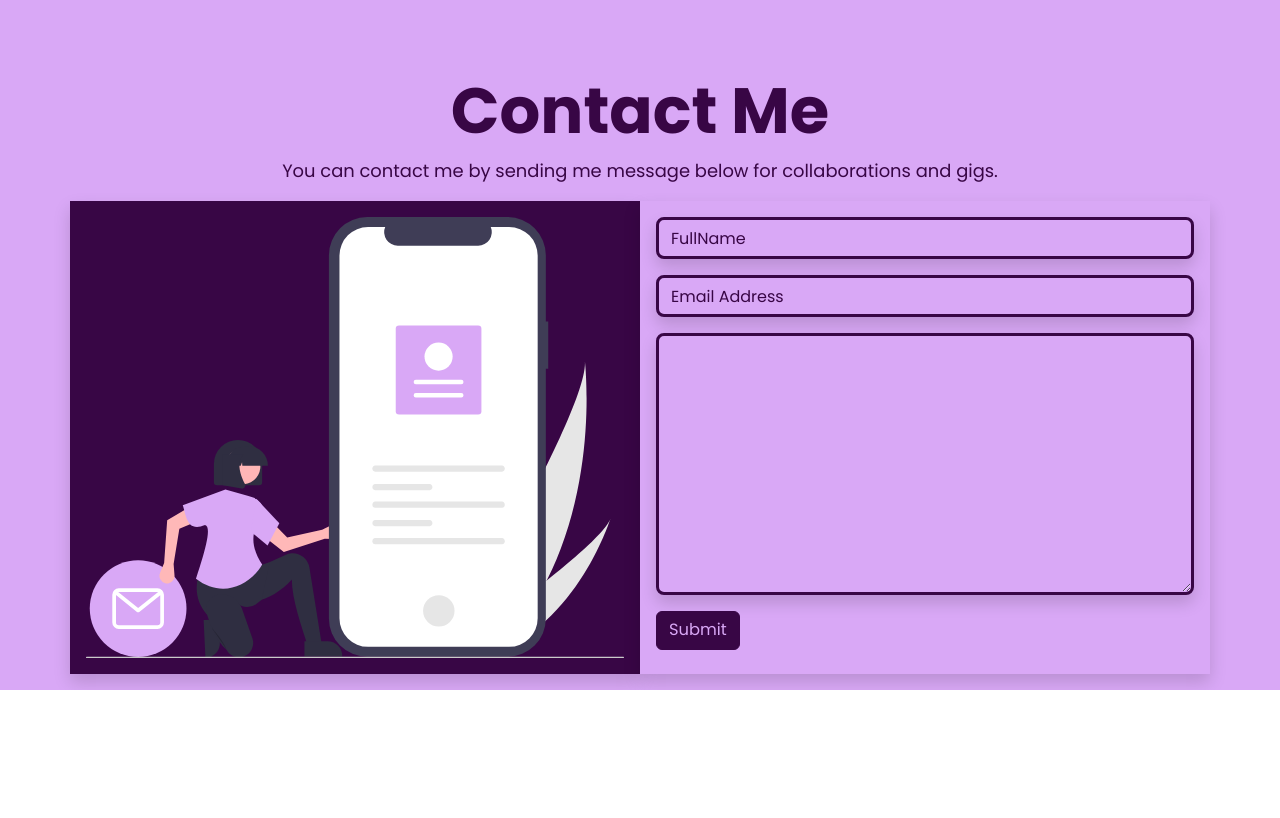
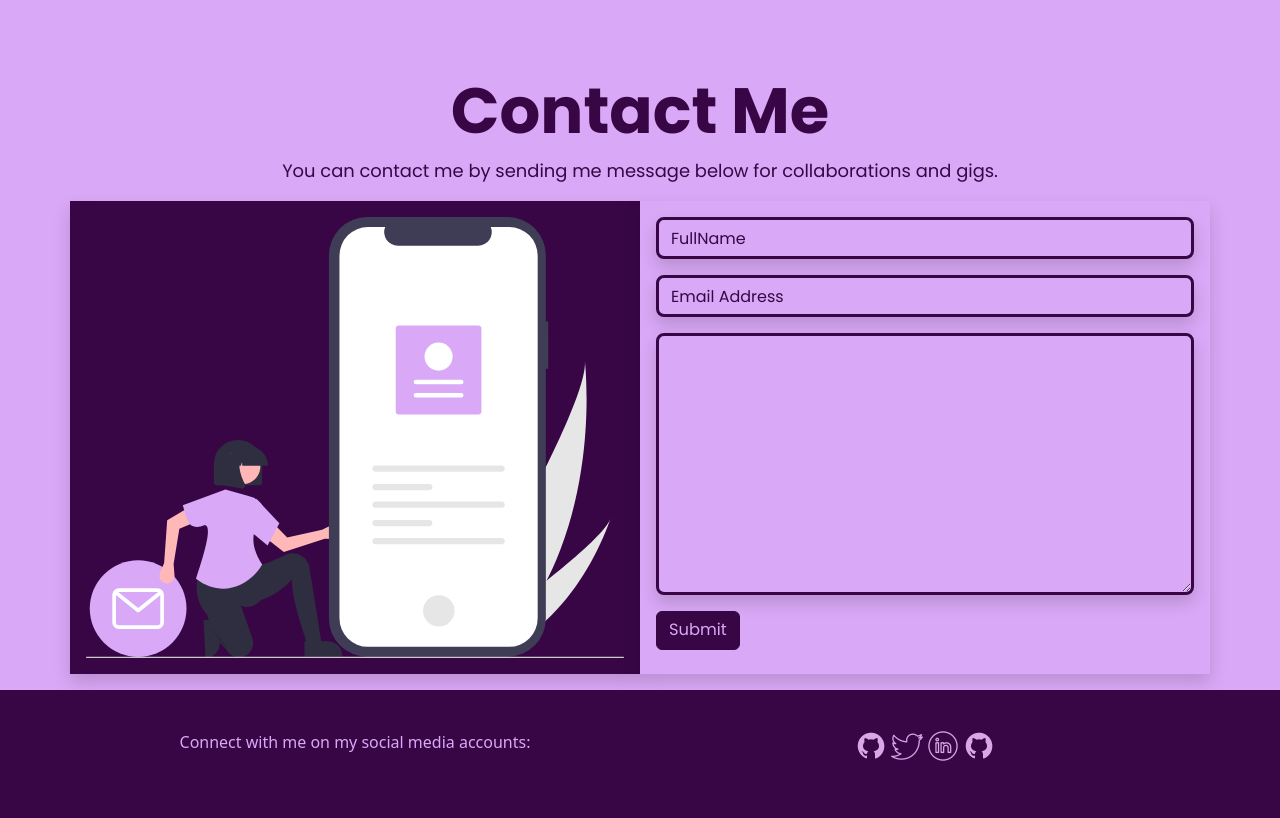
Before and after one commit to SoliatOmolara/SoliatOmolara-Portoflio-Website, a website: page index.html in a window 1280 px wide. Shown: the part 5284-6102 px from the top of the page. Before the commit the page ends 5974 px from the top, so only its background shows below. Drawn offline with Linux system fonts and the light colour scheme.

Commit message:
Updating the commits

```diff
--- a/index.html
+++ b/index.html
@@ -364,9 +364,23 @@
         </div>
         </div>
       </section>
+      <!-- THE FOOTER SECTION -->
+      <section id="footer" class="footer-sm">
+        <div class="container">
+          <div class="row py-4 text-center text-secondary">
+            <div class="col-md-6 mb-4 footer__description">
+              Connect with me on my social media accounts:
+            </div>
+            <div class="col-md-6 text-ed">
+              <a href="https://github.com/SoliatOmolara"><img src="image/icons/github2.png" alt="Github link"></a>
+              <a href="https://twitter.com/LeehahBaby"><img src="image/icons/twitter.png" alt="Twitter link"></a>
+              <a href="https://www.linkedin.com/in/soliat-omolara/"><img src="image/icons/linkedin.png" alt="Linkedin link"></a>
+              <a href=""><img src="image/icons/github2.png" alt="Github link"></a>
+            </div>
+          </div>
 
-
-
+        </div>
+      </section>
 
 
     <script src="/assets/js/bootstrap.bundle.js"></script>
--- a/scss/components/_typography.scss
+++ b/scss/components/_typography.scss
@@ -135,3 +135,14 @@ input[type="text"]::-webkit-input-placeholder{
 input[type="text"]::-webkit-textfield-decoration-container{
     color: $primary;
 }
+
+// FOOTER SECTION
+.footer-sm{
+
+    &__description{
+        font-family:'Poppins', sans-serif;
+        color: $secondary;
+        font-size: 1.02rem
+    }
+
+}
--- a/scss/sections/_footer.scss
+++ b/scss/sections/_footer.scss
@@ -0,0 +1,21 @@
+@use '../custom' as *;
+
+.footer-sm{
+    background-color: $primary;
+    padding: 1rem 0;
+    width: 100%;
+    height: 100%;
+    position: relative;
+}
+
+.footer-sm{
+
+    a{
+        color: $secondary;
+
+        i{
+            font-size: 1rem;
+            margin-left: 1rem;
+        }
+    }
+}
```
Also changed, not shown: Image/icons/github2.png (added), Image/icons/icons8-github-50 (1).png (deleted), Image/icons/icons8-github-50.png (deleted), Image/icons/icons8-linkedin-circled-50.png (deleted), Image/icons/icons8-secured-letter-50.png (deleted), Image/icons/icons8-twitter-50.png (deleted), Image/icons/linkedin.png (added), Image/icons/twitter.png (added), assets/css/style.css, 1 other file.
